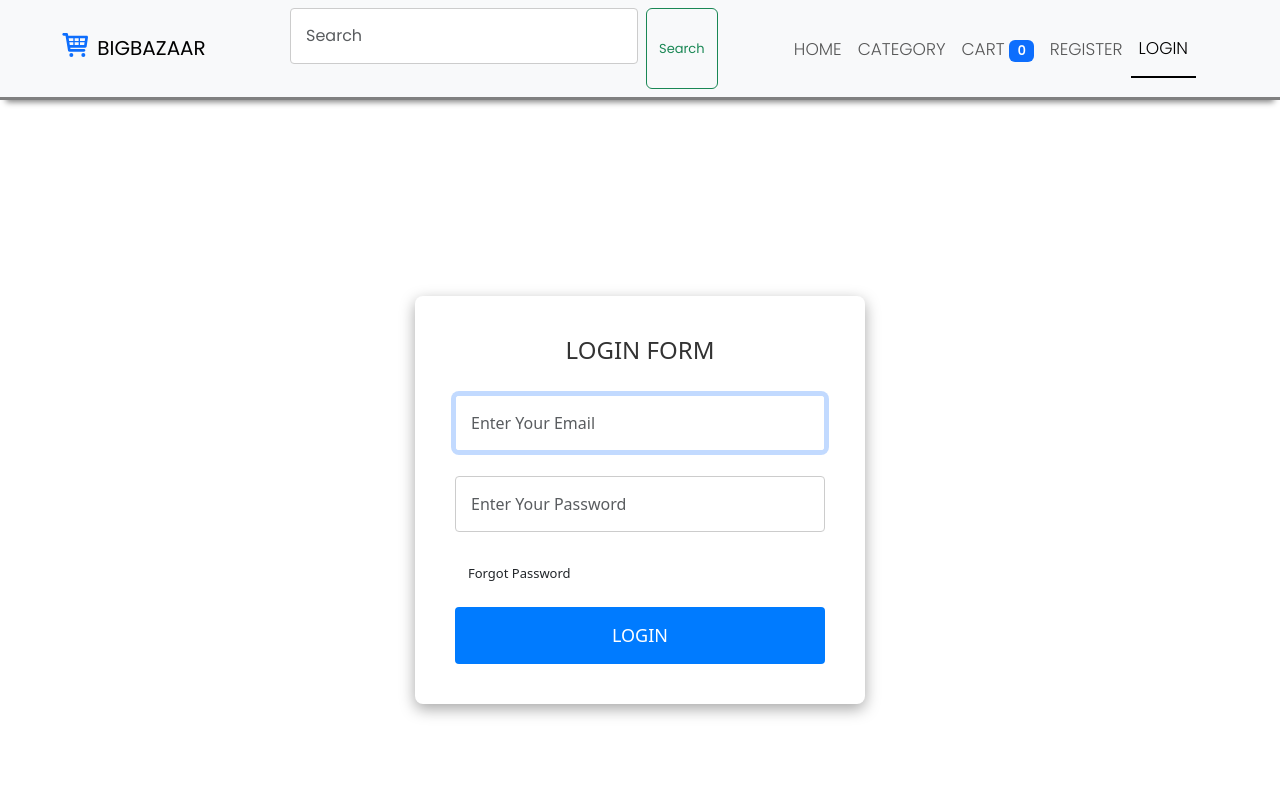
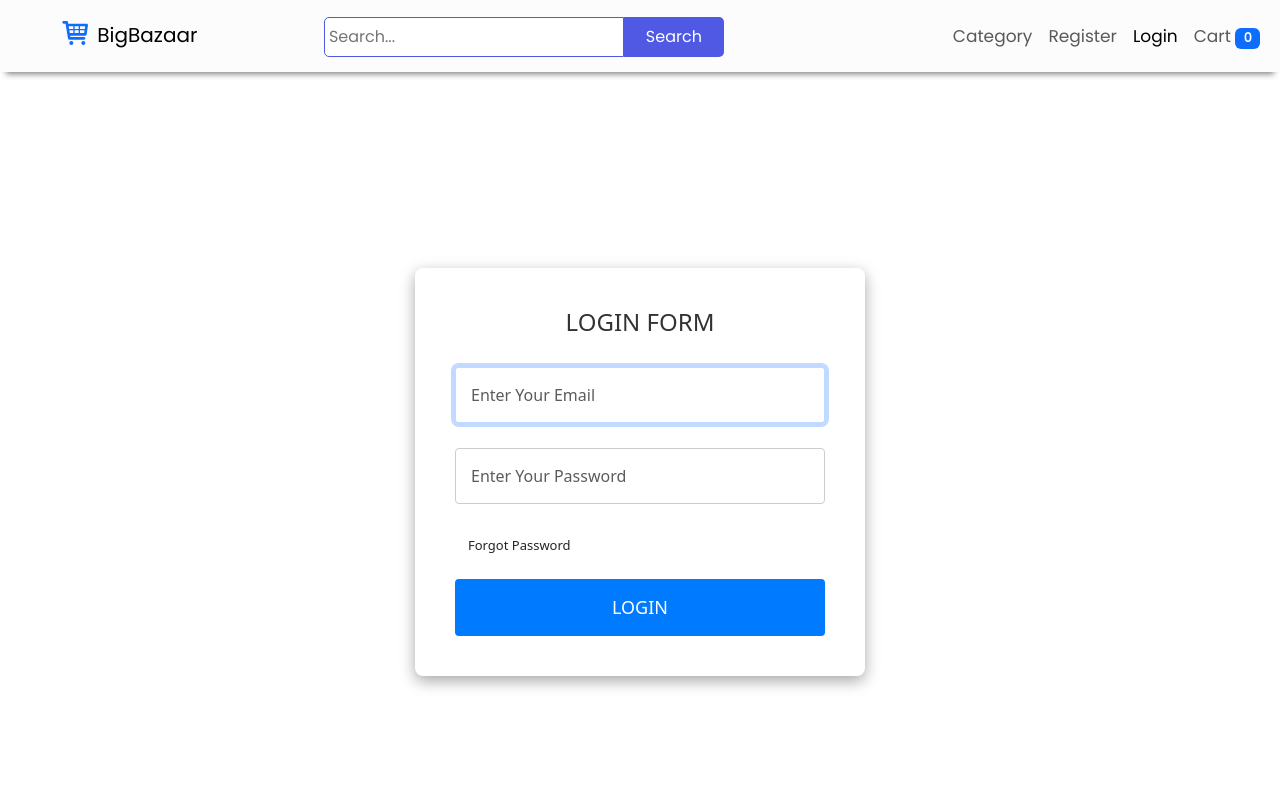
Before and after one commit to Abhishekgitok/e-commerce-web, a React (Vite) app: page /login in a window 1280 px wide. Shown: the top 800 px of the page. Built offline with nearby package versions, Linux system fonts and the light colour scheme.

Commit message:
some component changes

```diff
--- a/src/App.jsx
+++ b/src/App.jsx
@@ -19,6 +19,7 @@ import Products from "./pages/Admin/Products.jsx";
 import UpdateProduct from "./pages/Admin/UpdateProduct.jsx";
 import ProductDetails from "./pages/ProductDetails.jsx";
 import Search from "./pages/Search.jsx";
+import CategoryProduct from "./pages/CategoryProduct.jsx";
 
 
 function App() {
@@ -28,6 +29,7 @@ function App() {
         <Route path="/" element={<HomePage />} />
         <Route path="/search" element={<Search  />} />
         <Route path="/product/:slug" element={<ProductDetails />} />
+        <Route path="/category/:slug" element={<CategoryProduct />} />
         <Route path="/about" element={<About />} />
         <Route path="/contact" element={<Contact />} />
         <Route path="/policy" element={<Policy />} />
--- a/src/components/Form/SearchInput.jsx
+++ b/src/components/Form/SearchInput.jsx
@@ -2,8 +2,6 @@ import React from "react";
 import { useSearch } from "../../context/search";
 import axios from "axios";
 import { useNavigate } from "react-router-dom";
-
-
 
 const SearchInput = () => {
   const [values, setValues] = useSearch();
@@ -12,7 +10,8 @@ const SearchInput = () => {
   const handleSubmit = async (e) => {
     e.preventDefault();
     try {
-      const { data } = await axios.get(`https://e-commerce-api-three-gules.vercel.app/api/v1/product/search/${values.keyword}`
+      const { data } = await axios.get(
+        `https://e-commerce-api-three-gules.vercel.app/api/v1/product/search/${values.keyword}`
       );
       setValues({ ...values, results: data });
 
@@ -22,8 +21,23 @@ const SearchInput = () => {
     }
   };
   return (
-    <div>
-      <form
+    <>
+      <div className="search-container">
+        <form role="search" onSubmit={handleSubmit}>
+          <input
+            type="search"
+            className="search-input"
+            name="q"
+            placeholder="Search..."
+            value={values.keyword}
+            onChange={(e) => setValues({ ...values, keyword: e.target.value })}
+          />
+          <button type="submit" className="search-button">
+            Search
+          </button>
+        </form>
+      </div>
+      {/* <form
         className="d-flex search-form"
         role="search"
         onSubmit={handleSubmit}
@@ -39,8 +53,8 @@ const SearchInput = () => {
         <button className="btn btn-outline-success " type="submit">
           Search
         </button>
-      </form>
-    </div>
+      </form> */}
+    </>
   );
 };
 
--- a/src/components/Layout/Header.jsx
+++ b/src/components/Layout/Header.jsx
@@ -21,7 +21,7 @@ const Header = () => {
 
   return (
     <>
-      <nav className="navbar navbar-expand-lg bg-body-tertiary sticky-top">
+      {/* <nav className="navbar navbar-expand-lg bg-body-tertiary sticky-top">
         <div className="container-fluid">
           <button
             className="navbar-toggler"
@@ -34,38 +34,53 @@ const Header = () => {
           >
             <span className="navbar-toggler-icon" />
           </button>
-    <div className="collapse justify-content-between mx-5 navbar-collapse" id="navbarTogglerDemo01">
+          <div
+            className="collapse justify-content-between mx-5 navbar-collapse"
+            id="navbarTogglerDemo01"
+          >
             <Link to="/" className="navbar-brand">
-        <TiShoppingCart className="text-primary h2" /> <span className="text-xl font-weight-bold">BigBazaar</span>
+              <TiShoppingCart className="text-primary h2" />{" "}
+              <span className="text-xl font-weight-bold">BigBazaar</span>
             </Link>
             <SearchInput />
             <ul className="navbar-nav align-items-center me-4 mb-2 mb-lg-0">
-
               <li className="nav-item">
-          <NavLink exact to="/" className="nav-link" activeClassName="active">
-            Home
-          </NavLink>
-        </li>
-        <li className="nav-item">
-          <NavLink to="/category" className="nav-link" activeClassName="active">
+                <NavLink
+                  to="/category"
+                  className="nav-link"
+                  activeClassName="active"
+                >
                   Category
                 </NavLink>
               </li>
               <li className="nav-item">
-          <NavLink to="/cart" className="nav-link" activeClassName="active">
-            <span>Cart</span> <span className="badge bg-primary">0</span> {/* Add a badge for cart count */}
+                <NavLink
+                  to="/cart"
+                  className="nav-link"
+                  activeClassName="active"
+                >
+                  <span>Cart</span> <span className="badge bg-primary">0</span>{" "}
+
                 </NavLink>
               </li>
-        {/* User authentication And dropdown  */}
+
               {!auth?.user ? (
                 <>
                   <li className="nav-item">
-              <NavLink to="/register" className="nav-link" activeClassName="active">
+                    <NavLink
+                      to="/register"
+                      className="nav-link"
+                      activeClassName="active"
+                    >
                       Register
                     </NavLink>
                   </li>
                   <li className="nav-item">
-              <NavLink to="/login" className="nav-link" activeClassName="active">
+                    <NavLink
+                      to="/login"
+                      className="nav-link"
+                      activeClassName="active"
+                    >
                       Login
                     </NavLink>
                   </li>
@@ -80,12 +95,15 @@ const Header = () => {
                     aria-expanded="false"
                     style={{ border: "none" }}
                   >
-              <span className="me-2">{auth?.user?.name}</span> <i className="fas fa-user" />
+                    <span className="me-2">{auth?.user?.name}</span>{" "}
+                    <i className="fas fa-user" />
                   </a>
                   <ul className="dropdown-menu mt-2">
                     <li>
                       <NavLink
-                  to={`/dashboard/${auth?.user?.role === 1 ? "admin" : "user"}`}
+                        to={`/dashboard/${
+                          auth?.user?.role === 1 ? "admin" : "user"
+                        }`}
                         className="dropdown-item"
                         activeClassName="active"
                       >
@@ -93,7 +111,11 @@ const Header = () => {
                       </NavLink>
                     </li>
                     <li>
-                <NavLink onClick={handleLogout} to="/login" className="dropdown-item">
+                      <NavLink
+                        onClick={handleLogout}
+                        to="/login"
+                        className="dropdown-item"
+                      >
                         Logout
                       </NavLink>
                     </li>
@@ -103,8 +125,115 @@ const Header = () => {
             </ul>
           </div>
         </div>
+      </nav> */}
+      <nav className="navbar navbar-expand-lg bg-light-subtle sticky-top">
+        <div className="container-fluid ms-5">
+          <Link to="/" className="navbar-brand">
+            <TiShoppingCart className="text-primary h2" />{" "}
+            <span className="text-xl font-weight-bold">BigBazaar</span>
+          </Link>
+
+          <button
+            className="navbar-toggler"
+            type="button"
+            data-bs-toggle="collapse"
+            data-bs-target="#navbarSupportedContent"
+            aria-controls="navbarSupportedContent"
+            aria-expanded="false"
+            aria-label="Toggle navigation"
+          >
+            <span className="navbar-toggler-icon" />
+          </button>
+
+          <div className="collapse navbar-collapse" id="navbarSupportedContent">
+          <div className="m-auto">
+              <SearchInput />
+            </div>
+
+            <ul className="navbar-nav ms-auto mb-2 mb-lg-0">
+            <li className="nav-item">
+                <NavLink
+                  to="/category"
+                  className="nav-link"
+                  activeClassName="active"
+                >
+                  Category
+                </NavLink>
+              </li>
+              {!auth?.user ? (
+                <>
+                  <li className="nav-item">
+                    <NavLink
+                      to="/register"
+                      className="nav-link"
+                      activeClassName="active"
+                    >
+                      Register
+                    </NavLink>
+                  </li>
+                  <li className="nav-item">
+                    <NavLink
+                      to="/login"
+                      className="nav-link"
+                      activeClassName="active"
+                    >
+                      Login
+                    </NavLink>
+                  </li>
+                </>
+              ) : (
+                <li className="nav-item dropdown">
+                  <a
+                    className="nav-link dropdown-toggle"
+                    href="#"
+                    role="button"
+                    data-bs-toggle="dropdown"
+                    aria-expanded="false"
+                    style={{ border: "none" }}
+                  >
+                    <span className="me-2">{auth?.user?.name}</span>{" "}
+                    <i className="fas fa-user" />
+                  </a>
+                  <ul className="dropdown-menu mt-2">
+                    <li>
+                      <NavLink
+                        to={`/dashboard/${
+                          auth?.user?.role === 1 ? "admin" : "user"
+                        }`}
+                        className="dropdown-item"
+                        activeClassName="active"
+                      >
+                        Dashboard
+                      </NavLink>
+                    </li>
+                    <li>
+                      <NavLink
+                        onClick={handleLogout}
+                        to="/login"
+                        className="dropdown-item"
+                      >
+                        Logout
+                      </NavLink>
+                    </li>
+                  </ul>
+                </li>
+              )}
+              <li className="nav-item">
+                <NavLink
+                  to="/cart"
+                  className="nav-link"
+                  activeClassName="active"
+                >
+                  <span>Cart</span> <span className="badge bg-primary">0</span>{" "}
+
+                </NavLink>
+              </li>
+
+
+            </ul>
+          </div>
+        </div>
       </nav>
-
     </>
   );
 };
--- a/src/index.css
+++ b/src/index.css
@@ -11,19 +11,19 @@
   font-family: "Poppins", sans-serif;
   font-size: 17px;
   line-height: 40px;
-  text-transform: uppercase;
+  /* text-transform: uppercase; */
   box-shadow: 0 8px 6px -6px gray;
   --webkit-box-shadow: 0 8px 6px -6px gray;
-  border-bottom: solid gray !important;
+  /* border-bottom: solid gray !important; */
 }
 
 .nav-link {
-  font-weight: 300 !important;
+  font-weight: 500 !important;
 }
 
-.active {
+/* .active {
   border-bottom: 2px solid black;
-}
+} */
 
 /* .navbar-brand {
   font-weight: 700;
@@ -154,8 +154,60 @@
   padding: 20px 0px;
 }
 
-.searchbutton{
-  /* width: 100px; */
-  /* padding: 1px; */
+/* Search input  */
 
+.search-container {
+justify-content: center;
+align-items: center;
 }
+.search-input {
+  padding: 4px;
+  /* margin-right: 10px; */
+  width: 300px;
+  height: 40px;
+  font-size: 16px;
+  border: 1px solid #4f59e4;
+  border-top-left-radius: 5px;
+  border-bottom-left-radius: 5px;
+  outline: none;
+}
+.search-button {
+  /* padding: 4px 20px; */
+  height: 40px;
+  width: 100px;
+  border-top-right-radius: 5px;
+  border-bottom-right-radius: 5px;
+  /* margin-left: 5px;   */
+  font-size: 16px;
+  background-color: #4f59e4;
+  color: white;
+  border: none;
+  /* border-radius: 5px; */
+  cursor: pointer;
+}
+.search-button:hover {
+  background-color: #230a76;
+}
+/* Media Query for smaller screens */
+@media (max-width: 768px) {
+  .search-input {
+    width: 150px;
+  }
+}
+
+/* Media Query for even smaller screens */
+@media (max-width: 576px) {
+  .search-container {
+    flex-direction: column;
+    align-items: center;
+  }
+
+  .search-input {
+    width: 100%;
+    margin-bottom: 10px;
+  }
+
+  .search-button {
+    width: 100%;
+  }
+}
```
Also changed, not shown: src/pages/CategoryProduct.jsx (+100 -0 lines), src/hooks/useCategory.js (deleted), src/hooks/useCategory.jsx (added). Lines whose indentation alone changed are shown as unchanged.
